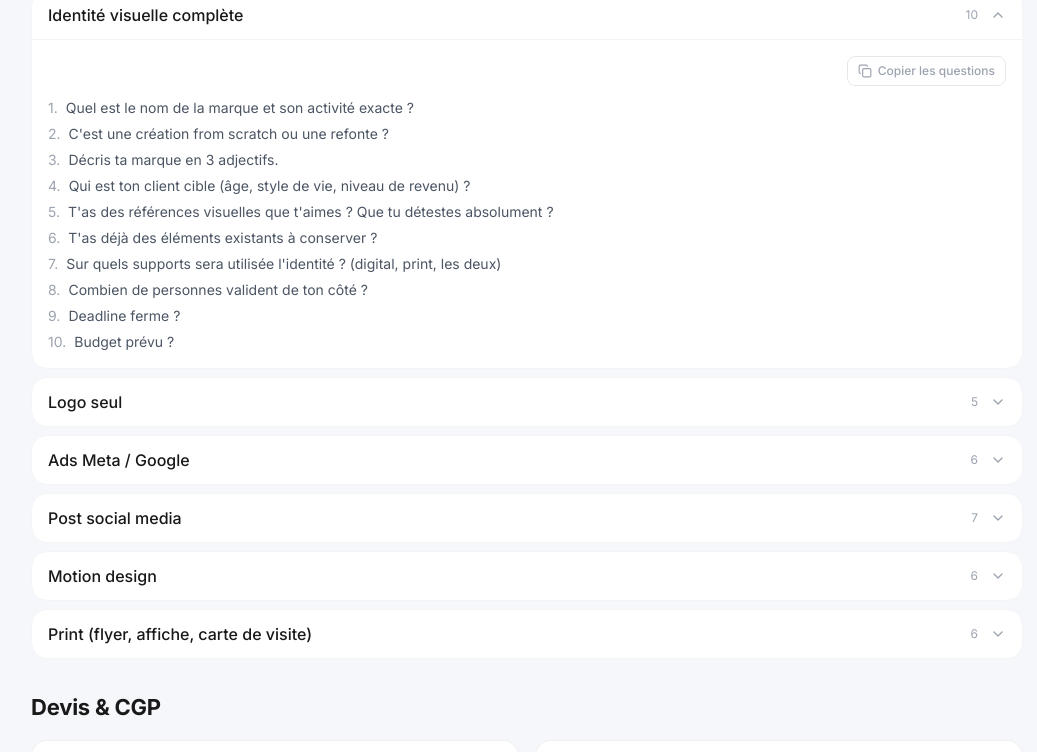
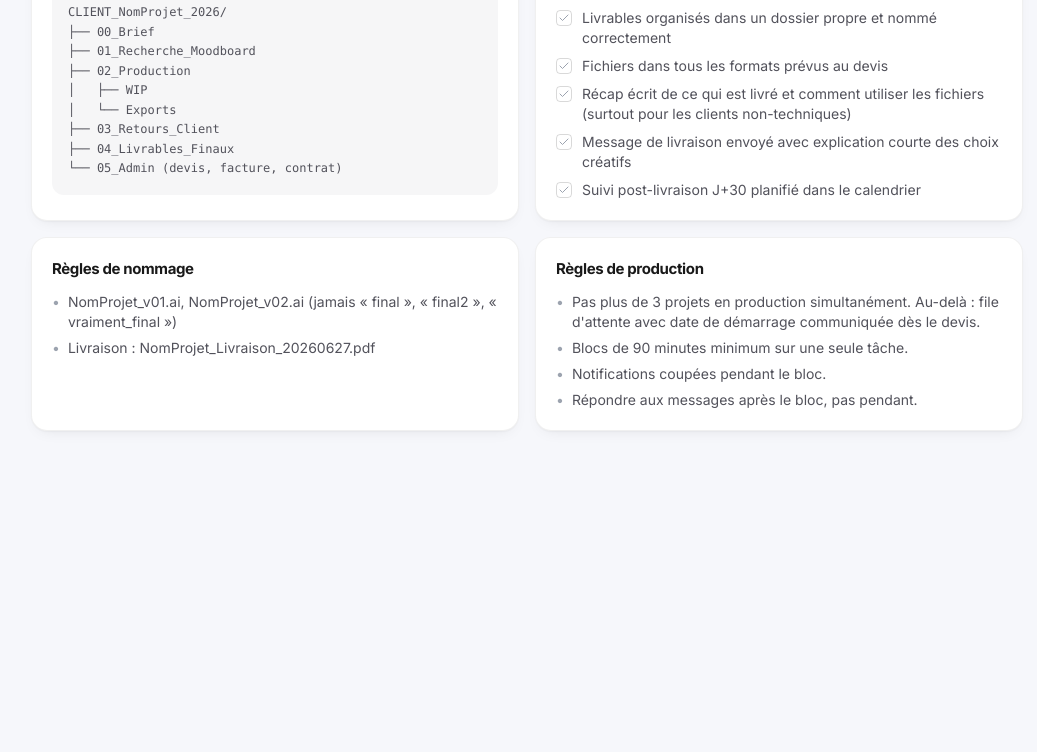
Before and after one commit to adpzt/CreativeSpace, a Next.js app: page /freelance in a window 1280 px wide. Shown: the part 1400-2152 px from the top of the page, without its empty margins (113-1150 px from the left). After the commit the page ends 1895 px from the top, so only its background shows below. Built offline with nearby package versions, Linux system fonts and the light colour scheme; no server answers; the database is empty.

Commit message:
Freelance : retrait des sections Questionnaire et Devis (deja dans le tunnel client)
Co-Authored-By: Claude Opus 4.8 (1M context) <noreply@anthropic.com>

```diff
--- a/app/(main)/freelance/page.tsx
+++ b/app/(main)/freelance/page.tsx
@@ -1,8 +1,6 @@
 import EditableField from "@/components/me/EditableField";
 import Logo from "@/components/ui/Logo";
 import CommunicationView from "@/components/freelance/CommunicationView";
-import BriefView from "@/components/freelance/BriefView";
-import DevisView from "@/components/freelance/DevisView";
 import ProductionView from "@/components/freelance/ProductionView";
 import ProspectsBoard from "@/components/freelance/ProspectsBoard";
 import { getMeSettings } from "../me/actions";
@@ -69,15 +67,10 @@ export default async function FreelancePage() {
         <ProspectsBoard prospects={prospects} />
       </Section>
 
-      {/* Guide déroulé de haut en bas */}
+      {/* Guide déroulé de haut en bas. Questionnaire + Devis sont dans le tunnel
+          client (Communication), donc pas de sections dédiées ici. */}
       <Section title="Communication client">
         <CommunicationView />
-      </Section>
-      <Section title="Questionnaire">
-        <BriefView />
-      </Section>
-      <Section title="Devis & CGP">
-        <DevisView />
       </Section>
       <Section title="Production">
         <ProductionView />
```
